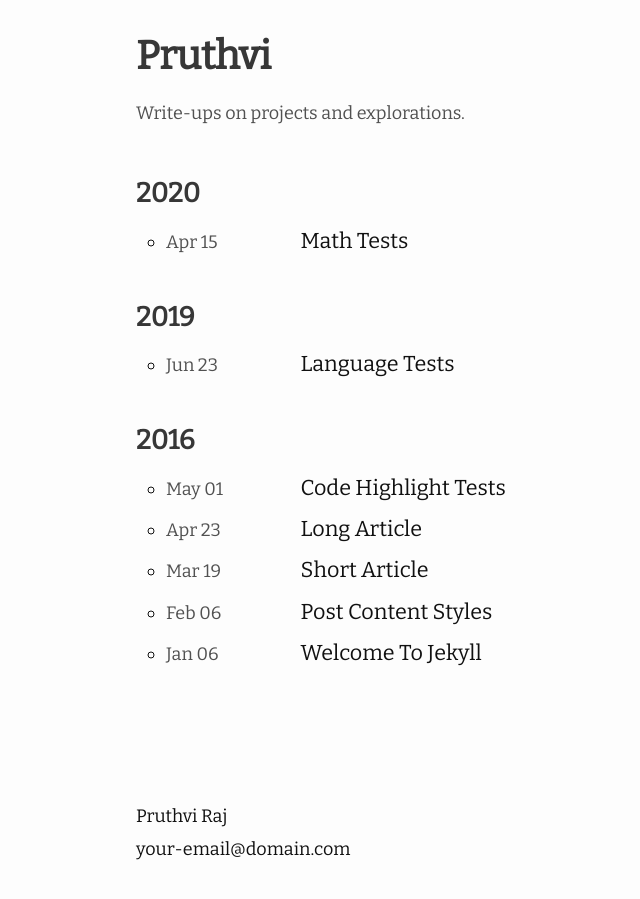
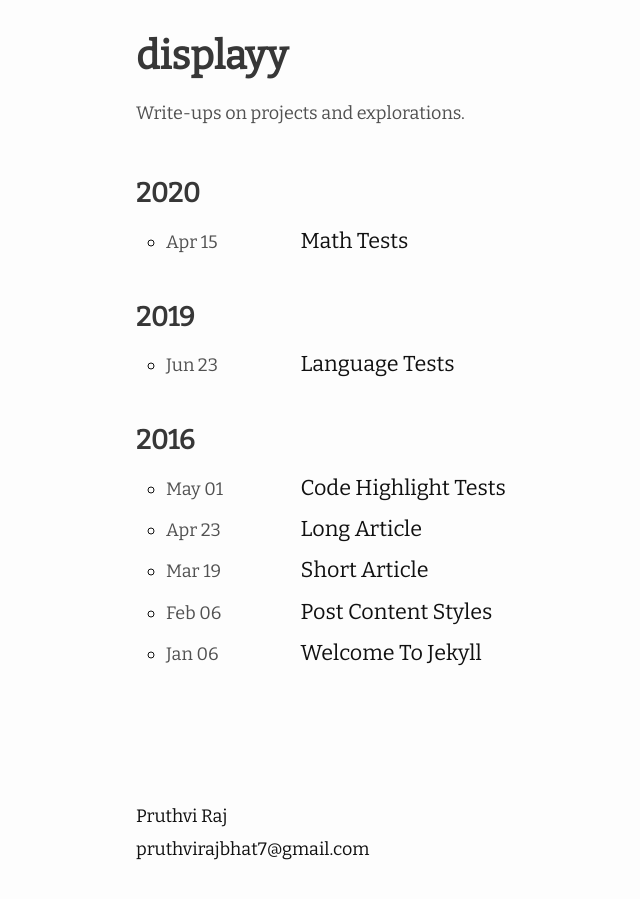
Before and after one commit to burningatlas/movingsimple, a Jekyll site: the page built from index.md, in a window 1280 px wide. Shown: the whole page, without its empty margins (134-774 px from the left). Built offline with Jekyll 4.4.1, drawn with Linux system fonts in a browser that asks for light colours; nearby versions of some CDN libraries.

```diff
--- a/Gemfile
+++ b/Gemfile
@@ -3,4 +3,3 @@
 source "https://rubygems.org"
 gemspec
 gem 'wdm', '>= 0.1.0' if Gem.win_platform?
-gem "moving"
--- a/_config.yml
+++ b/_config.yml
@@ -1,6 +1,6 @@
-title: Pruthvi # The title of the blog
+title: displayy # The title of the blog
 author: Pruthvi Raj # Your name
-email: your-email@domain.com # your email shown in the footer
+email: pruthvirajbhat7@gmail.com # your email shown in the footer
 url: http://huangyz.name/moving/ # this is your site's root address.
 description: > # this means to ignore newlines until "show_excerpts:"
   Write-ups on projects and explorations.
@@ -12,7 +12,7 @@ show_excerpts: false # set to true to show excerpts on the homepage
 # refer to https://shopify.github.io/liquid/filters/date/ if you want to customize this
 moving:
   avatar_url: "https://i.loli.net/2019/08/26/JzCLhDWPEybZr2T.jpg" # avatar in about page
-  about_you: a short description about you. # short description about you in about page
+  about_you: pursuing infosec with a daily explortion startegy # short description about you in about page
   date_format: "%b %d" # date format of posts in home page
   back_to: "Home" # In the post page, you have a back button above the title, you can custom the text by yourself.
 
@@ -20,9 +20,9 @@ moving:
   social_links:
     # twitter:
     github:  burningatlas
-    rss: RSS
+    # rss: RSS
     # dribbble:
-    facebook: huangyz0918
+    # facebook:
     # flickr:
     # instagram:
     linkedin: pruthvirajbhat
```
